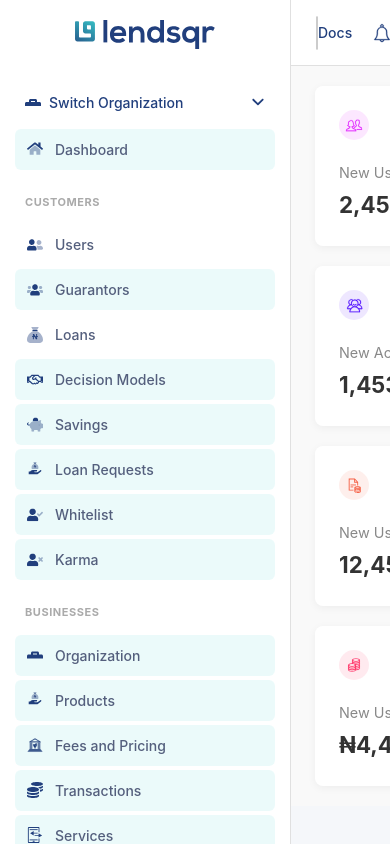
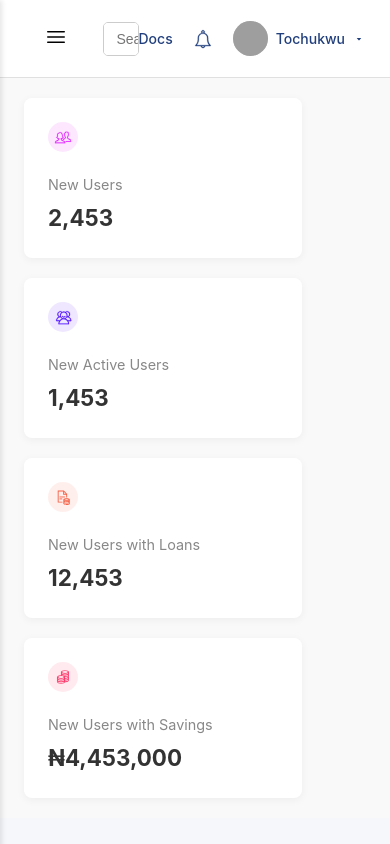
Before and after one commit to MbahTochukwu/lendsqr-fe-test, a React (Vite) app: page /dashboard in a window 390 px wide. Built offline with nearby package versions, Linux system fonts and the light colour scheme; grey boxes are pictures that could not be loaded.

Commit message:
Updated sidebar with toggle close on click and responsive improvements

```diff
--- a/src/components/DashboardLayout.scss
+++ b/src/components/DashboardLayout.scss
@@ -234,6 +234,7 @@
   background-color: white;
 
 
+
   input {
     border: none;
     padding: 8px 12px;
@@ -241,6 +242,7 @@
     flex: 1;
     font-size: 14px;
     background-color: #ffffff;
+    color: black;
   }
 
   .search-icon {
@@ -275,3 +277,83 @@
     grid-template-columns: 1fr;
   }
 }
+
+
+.sidebar {
+  width: 250px;
+  transition: all 0.3s ease;
+
+  @media (max-width: 768px) {
+    position: absolute;
+    left: -100%;
+    z-index: 1000;
+    background-color: #fff;
+    height: 100vh;
+    width: 80%;
+    box-shadow: 2px 0 5px rgba(0,0,0,0.1);
+  }
+
+  &.open {
+    left: 0;
+  }
+}
+
+
+.main-content {
+
+
+  @media (max-width: 768px) {
+    padding-left: 0;
+  }
+}
+
+.sidebar {
+  transition: transform 0.3s ease-in-out;
+  transform: translateX(-100%);
+  z-index: 1000;
+  position: fixed;
+  top: 0;
+  left: 0;
+  width: 300px;
+  background: #fff;
+
+  &.open {
+    transform: translateX(0);
+  }
+
+  @media (min-width: 768px) {
+    transform: translateX(0);
+    position: relative;
+  }
+}
+
+.hamburger-btn {
+  background: green;
+  border: none;
+  margin-right: 15px;
+  display: flex;
+  align-items: center;
+  cursor: pointer;
+  color:#545f7d;
+
+  img {
+    width: 24px;
+    height: 24px;
+  }
+
+  @media (min-width: 768px) {
+    display: none;
+  }
+}
+
+
+.hamburger-btn {
+  display: none;
+
+  @media (max-width: 768px) {
+    display: block;
+    background: none;
+    border: none;
+    margin-right: 1rem;
+  }
+}
--- a/src/components/DashboardLayout.tsx
+++ b/src/components/DashboardLayout.tsx
@@ -1,27 +1,50 @@
 import { Outlet, NavLink } from 'react-router-dom';
-import { useState } from 'react';
+import { useState, useEffect, useRef } from 'react';
 import './DashboardLayout.scss';
 import '../pages/Users';
-import DashboardCard from '../components/DashboardCard'
+import DashboardCard from '../components/DashboardCard';
 import { useLocation } from 'react-router-dom';
-
 
 export default function DashboardLayout() {
   const [showDropdown, setShowDropdown] = useState(false);
+  const [isSidebarOpen, setIsSidebarOpen] = useState(false);
+  const sidebarRef = useRef<HTMLDivElement>(null);
   const location = useLocation();
+
   const showDashboardCards =
     location.pathname === '/dashboard' || location.pathname === '/dashboard/users';
 
+  useEffect(() => {
+    const handleClickOutside = (event: MouseEvent) => {
+      if (
+        isSidebarOpen &&
+        sidebarRef.current &&
+        !sidebarRef.current.contains(event.target as Node)
+      ) {
+        setIsSidebarOpen(false);
+      }
+    };
+
+    document.addEventListener('mousedown', handleClickOutside);
+    return () => {
+      document.removeEventListener('mousedown', handleClickOutside);
+    };
+  }, [isSidebarOpen]);
+
   return (
     <div className="dashboard-layout">
-      <aside className="sidebar">
+      {isSidebarOpen && (
+        <div className="sidebar-overlay" onClick={() => setIsSidebarOpen(false)} />
+      )}
+
+      <aside ref={sidebarRef} className={`sidebar ${isSidebarOpen ? 'open' : ''}`}>
         <div className="logo-section">
           <img src="/logo.svg" alt="Lendsqr logo" className="logo" />
         </div>
 
         <nav className="sidebar-nav">
           <div className="switch-org">
-            <img src="/briefcase.svg"  />
+            <img src="/briefcase.svg" />
             <span>Switch Organization </span>
             <img src="/dropup-icon.svg" alt="Dropdown" className="dropdown-icon" />
           </div>
@@ -125,6 +148,12 @@
 
       <main className="main-content">
         <header className="topbar">
+          <button
+            className="hamburger-btn"
+            onClick={() => setIsSidebarOpen((prev) => !prev)}
+          >
+            <img src="/hamburger-icon.svg" alt="Menu" />
+          </button>
 
           <div className="search-wrapper">
             <input type="text" placeholder="Search for anything" />
@@ -153,7 +182,6 @@
                 </div>
               )}
             </div>
-
           </div>
         </header>
 
@@ -166,7 +194,6 @@
           </div>
         )}
 
-
         <section className="page-content">
           <Outlet />
         </section>
--- a/src/pages/Login.tsx
+++ b/src/pages/Login.tsx
@@ -1,4 +1,3 @@
-
 import { useState } from 'react';
 import { useNavigate } from 'react-router-dom';
 import './Login.scss';
```
Also changed, not shown: public/hamburger-icon.svg (added). Lines whose indentation alone changed are shown as unchanged.
